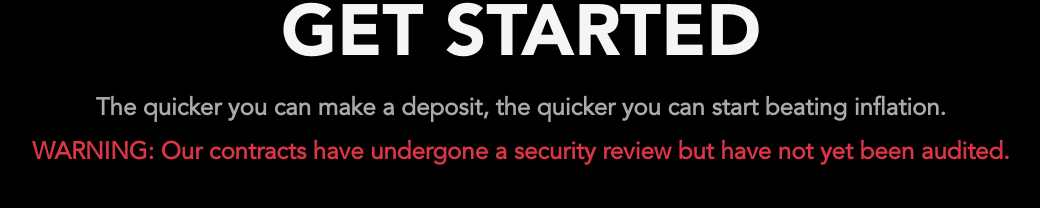
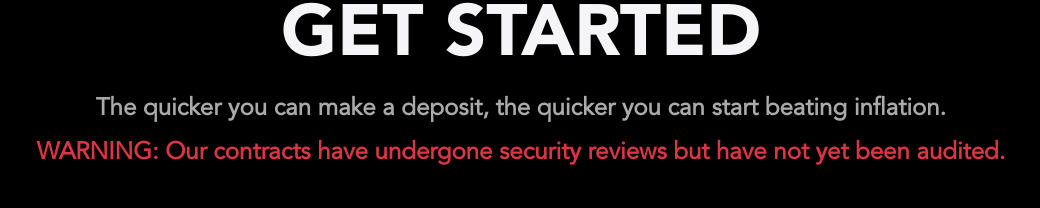
Before and after one commit to Rari-Capital/rari-stable-pool-contracts, a website: page src/index.html in a window 1280 px wide. Shown: the part 1186-1394 px from the top of the page, without its empty margins (119-1159 px from the left). Drawn offline with nearby package versions, Linux system fonts and the light colour scheme; a script that the page names is missing.

Commit message:
Minor content fix to web client

```diff
--- a/src/index.html
+++ b/src/index.html
@@ -104,7 +104,7 @@
         <div class="col-12">
           <h1 class="text-center mt-3">Get Started</h1>
           <p class="mb-2 text-center">The quicker you can make a deposit, the quicker you can start beating inflation.</p>
-          <p class="text-center text-danger">WARNING: Our contracts have undergone a security review but have not yet been audited.</p>
+          <p class="text-center text-danger">WARNING: Our contracts have undergone security reviews but have not yet been audited.</p>
         </div>
       </div>
 
```
